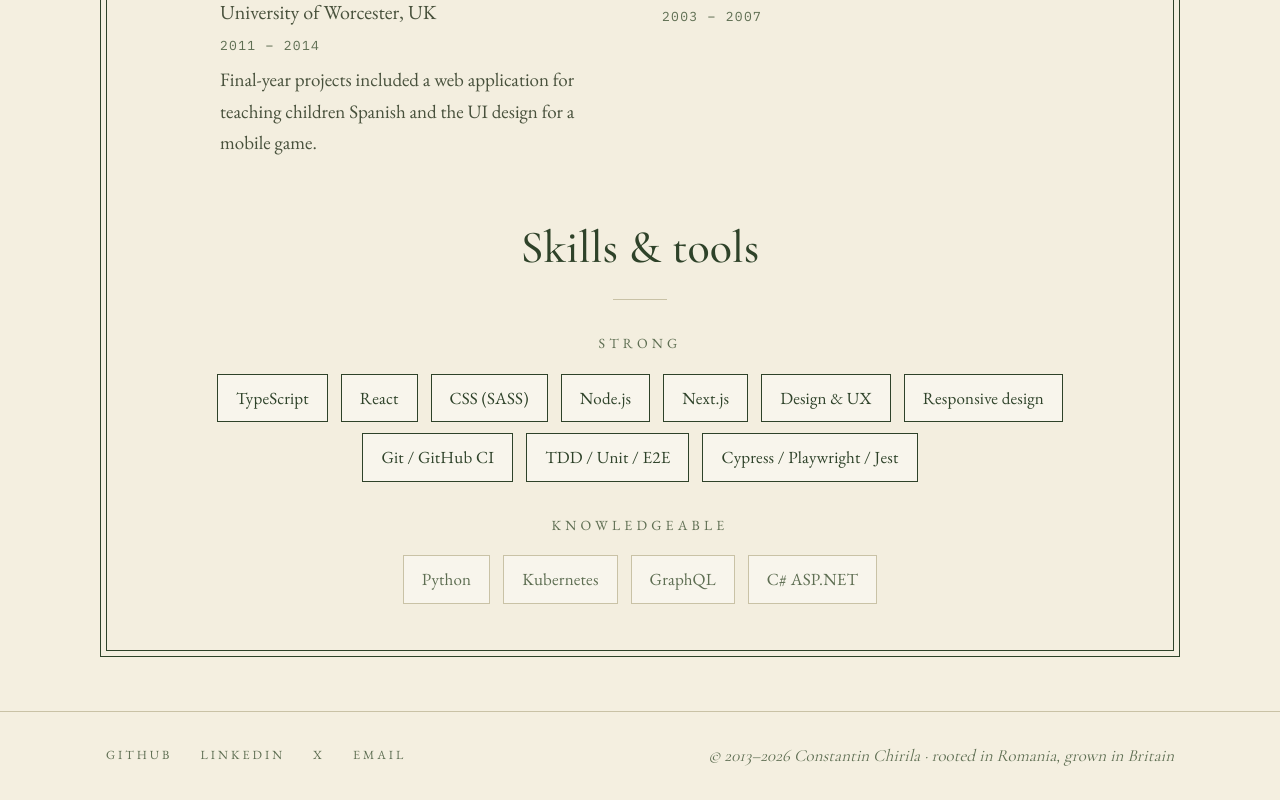
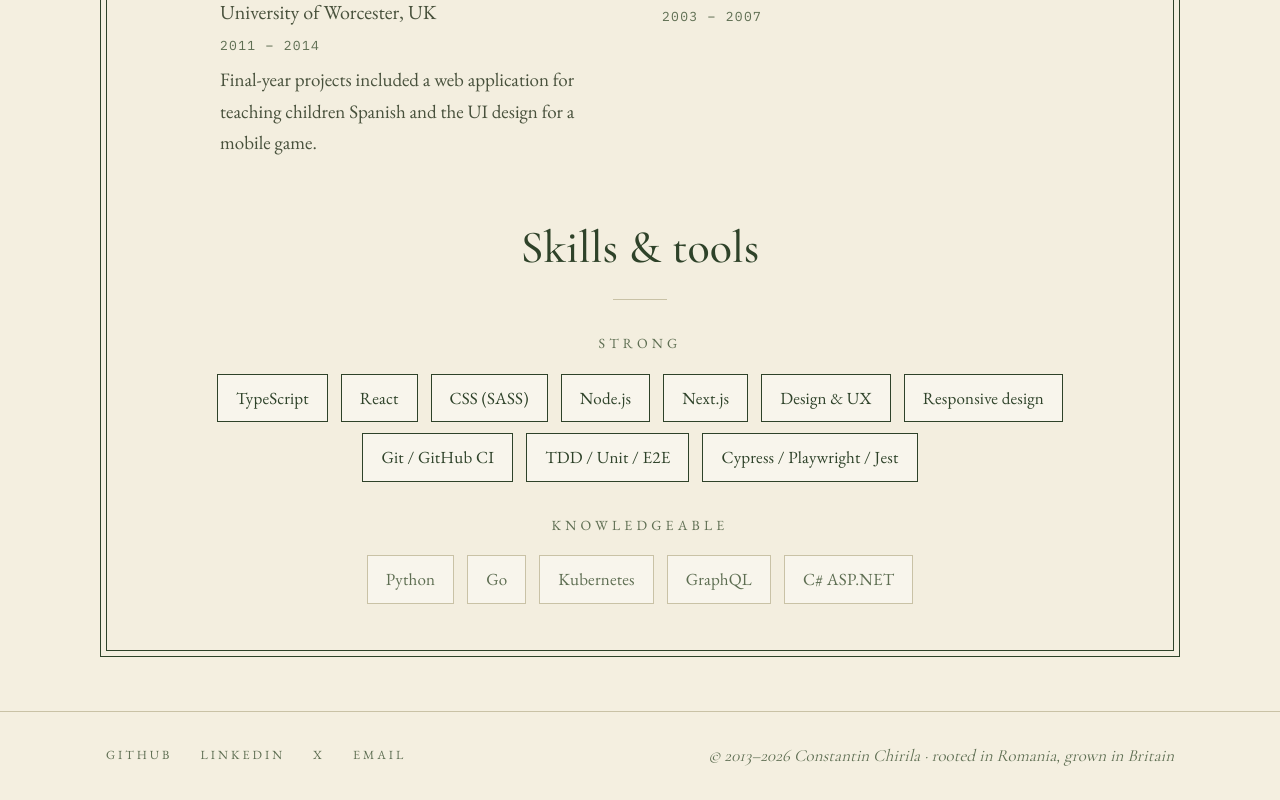
Before and after one commit to ConstantinChirila/constantin-chirila-portfolio-2026, a Next.js app: page /cv in a window 1280 px wide. Shown: the part 3529-4329 px from the top of the page. Built offline with nearby package versions, Linux system fonts and the light colour scheme.

Commit message:
update copy

```diff
--- a/app/data/cv.ts
+++ b/app/data/cv.ts
@@ -124,5 +124,5 @@ export const skills = {
     "TDD / Unit / E2E",
     "Cypress / Playwright / Jest",
   ],
-  knowledgeable: ["Python", "Kubernetes", "GraphQL", "C# ASP.NET"],
+  knowledgeable: ["Python", "Go", "Kubernetes", "GraphQL", "C# ASP.NET"],
 };
```
